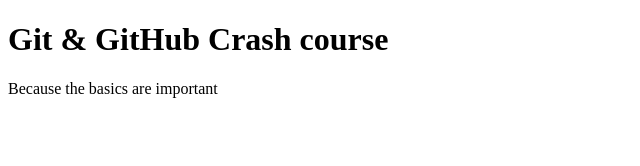
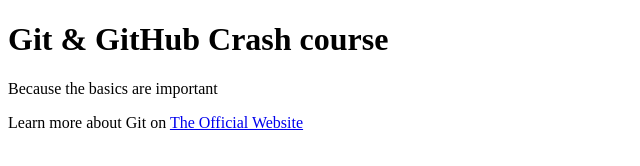
Before and after one commit to bmokase3093/Git-Refresher, a plain HTML site: page index.html in a window 1280 px wide. Shown: the whole page, without its empty margins (0-640 px from the left). Drawn offline with Linux system fonts and the light colour scheme.

Commit message:
added link to Git Docs

```diff
--- a/index.html
+++ b/index.html
@@ -9,5 +9,8 @@
   <body>
     <h1>Git & GitHub Crash course</h1>
     <p>Because the basics are important</p>
+    <p>Learn more about Git on
+      <a href="https://git-scm/book/en/v2">The Official Website</a>
+    </p>
   </body>
 </html>
```
